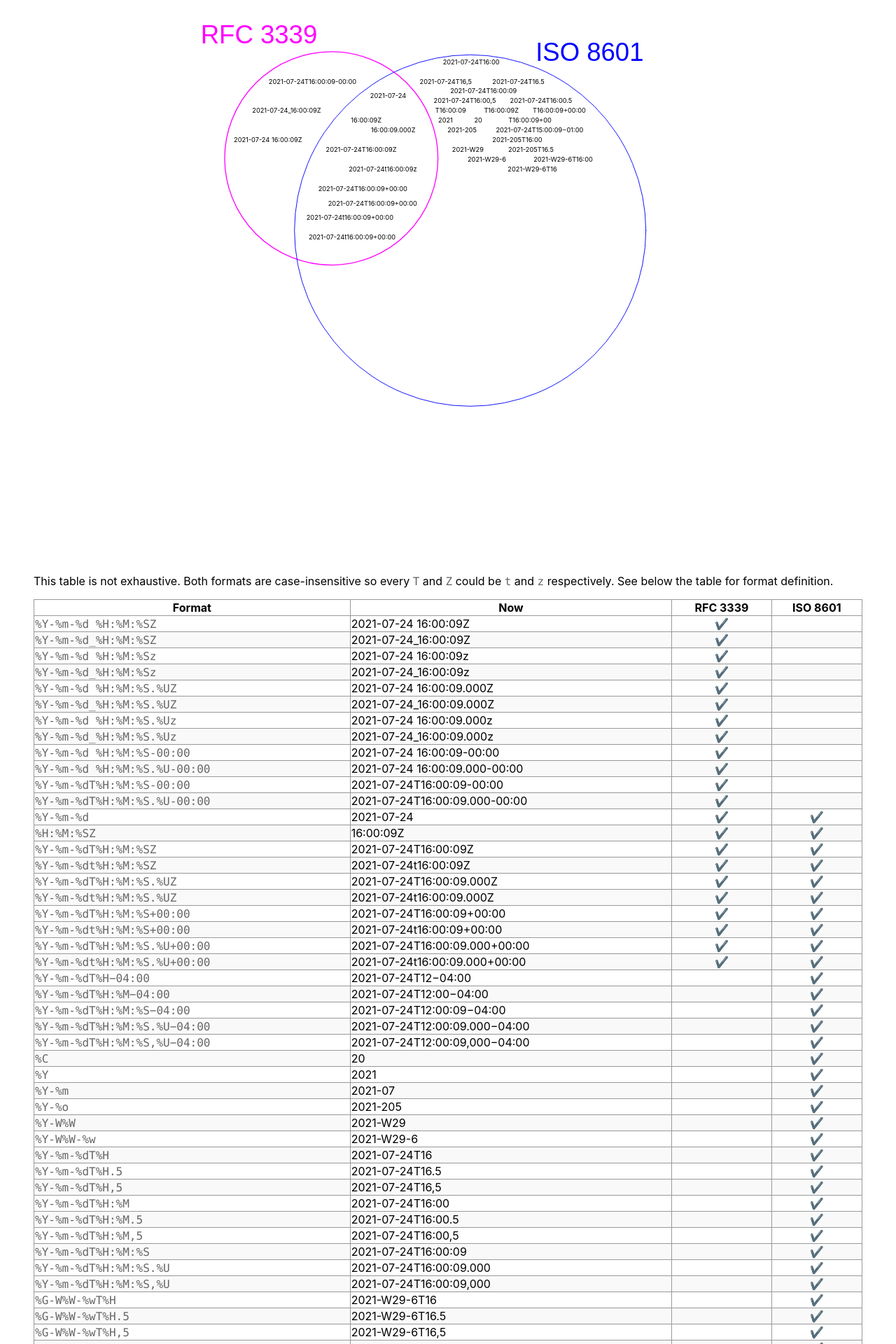
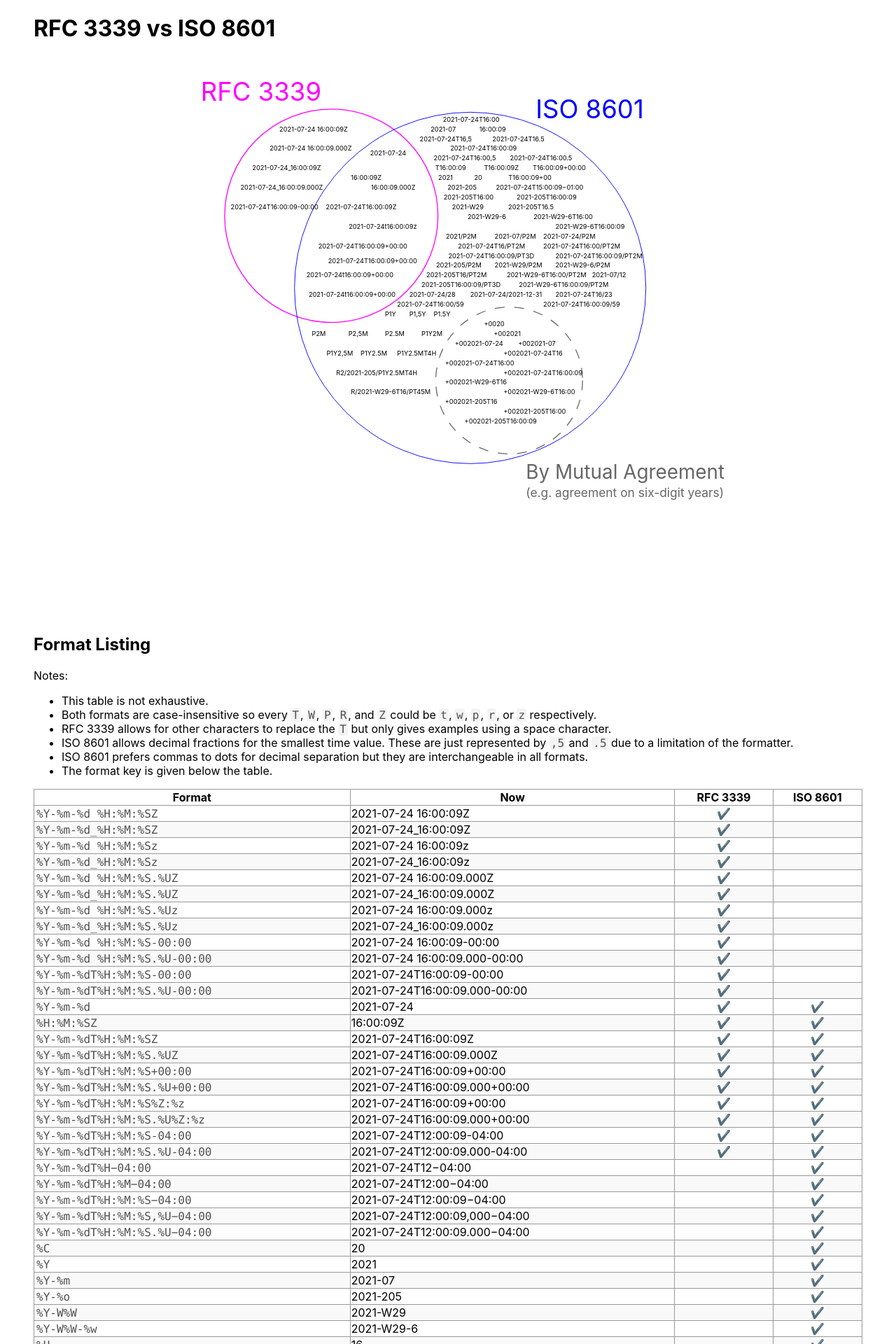
Before and after one commit to IJMacD/rfc3339-iso8601, a React (Create React App) app: page / in a window 1280 px wide. Shown: the top 1920 px of the page at 70% size. Built offline with nearby package versions, Linux system fonts and the light colour scheme.

Commit message:
More formats

```diff
--- a/src/App.css
+++ b/src/App.css
@@ -1,9 +1,14 @@
 .App {
-  padding: 0 3em;
+  padding: 0 1em;
+}
+@media (min-width: 768px) {
+  .App {
+    padding: 0 3em;
+  }
 }
 svg {
-  max-width: 100vw;
-  max-height: 100vh;
+  width: 100%;
+  max-height: 800px;
 }
 text {
   font-size: 2.653px;
@@ -37,5 +42,12 @@ text.key-label {
 }
 
 code {
-  color: #666;
+  color: #505050;
+  background-color: #F4F4F4;
+  border-radius: 3px;
+  padding: 0 2px;
 }
+
+.App-FormatTable code {
+  background-color: transparent;
+}
--- a/src/App.js
+++ b/src/App.js
@@ -18,17 +18,18 @@ const formats_rfc_only = [
   "%Y-%m-%dT%H:%M:%S.%U-00:00",
 ];
 
-const formats_both = [
+const formats_both_utc = [
   "%Y-%m-%d",
   "%H:%M:%SZ",
   "%Y-%m-%dT%H:%M:%SZ",
-  "%Y-%m-%dt%H:%M:%SZ",
   "%Y-%m-%dT%H:%M:%S.%UZ",
-  "%Y-%m-%dt%H:%M:%S.%UZ",
   "%Y-%m-%dT%H:%M:%S+00:00",
-  "%Y-%m-%dt%H:%M:%S+00:00",
   "%Y-%m-%dT%H:%M:%S.%U+00:00",
-  "%Y-%m-%dt%H:%M:%S.%U+00:00",
+];
+
+const formats_both_local = [
+  "%Y-%m-%dT%H:%M:%S%Z:%z",
+  "%Y-%m-%dT%H:%M:%S.%U%Z:%z",
 ];
 
 const full_date_formats = [
@@ -39,18 +40,19 @@ const full_date_formats = [
 
 const time_formats = [
   "%H",
+  "%H,5",
   "%H.5",
-  "%H,5",
   "%H:%M",
+  "%H:%M,5",
   "%H:%M.5",
-  "%H:%M,5",
   "%H:%M:%S",
+  "%H:%M:%S,%U",
   "%H:%M:%S.%U",
-  "%H:%M:%S,%U",
 ];
 
 const merged = mergeDatesWithTimes(full_date_formats, time_formats);
 const mergedBasic = merged.map(s => s.replace(/[-:]/g, ""));
+const mergedBoth = [ ...merged, ...mergedBasic ];
 
 const formats_iso_only = [
   "%C",
@@ -59,9 +61,13 @@ const formats_iso_only = [
   "%Y-%o",
   "%Y-W%W",
   "%Y-W%W-%w",
-  ...merged,
-  ...mergedBasic,
-];
+  ...time_formats,
+  ...time_formats.map(s => "T" + s),
+  ...mergedBoth,
+  ...mergedBoth.map(s => s + "%Z"),
+  ...merged.map(s => s + "%Z:%z"),
+  ...mergedBasic.map(s => s + "%Z%z"),
+].filter(s => !formats_both_local.includes(s));
 
 function App() {
   const [ now, setNow ] = useState(() => new Date());
@@ -73,8 +79,19 @@ function App() {
 
   return (
     <div className="App">
+      <h1>RFC 3339 vs ISO 8601</h1>
       <Diagram date={now} />
-      <p>This table is not exhaustive. Both formats are case-insensitive so every <code>T</code> and <code>Z</code> could be <code>t</code> and <code>z</code> respectively. See below the table for format definition.</p>
+      <h2>Format Listing</h2>
+      <p>Notes:
+        <ul>
+          <li>This table is not exhaustive.</li>
+          <li>Both formats are case-insensitive so every <code>T</code>, <code>W</code>, <code>P</code>, <code>R</code>, and <code>Z</code> could be <code>t</code>, <code>w</code>, <code>p</code>, <code>r</code>, or <code>z</code> respectively.</li>
+          <li>RFC 3339 allows for other characters to replace the <code>T</code> but only gives examples using a space character.</li>
+          <li>ISO 8601 allows decimal fractions for the smallest time value. These are just represented by <code>,5</code> and <code>.5</code> due to a limitation of the formatter.</li>
+          <li>ISO 8601 prefers commas to dots for decimal separation but they are interchangeable in all formats.</li>
+          <li>The format key is given below the table.</li>
+        </ul>
+      </p>
       <table className="App-FormatTable">
         <thead>
           <tr>
@@ -89,29 +106,33 @@ function App() {
             formats_rfc_only.map(f => <tr key={f}><td><code>{f}</code></td><td>{formatUTC(f, now)}</td><td>✔️</td><td></td></tr>)
           }
           {
-            formats_both.map(f => <tr key={f}><td><code>{f}</code></td><td>{formatUTC(f, now)}</td><td>✔️</td><td>✔️</td></tr>)
+            formats_both_utc.map(f => <tr key={f}><td><code>{f}</code></td><td>{formatUTC(f, now)}</td><td>✔️</td><td>✔️</td></tr>)
+          }
+          {
+            formats_both_local.map(f => <tr key={f}><td><code>{f}</code></td><td>{format(f, now)}</td><td>✔️</td><td>✔️</td></tr>)
+          }
+          {
+            [
+              "%Y-%m-%dT%H:%M:%S-04:00",
+              "%Y-%m-%dT%H:%M:%S.%U-04:00",
+            ].map(f => <tr key={f}><td><code>{f}</code></td><td>{formatUTC(f, now, -4 * 60)}</td><td>✔️</td><td>✔️</td></tr>)
           }
           {
             [
               "%Y-%m-%dT%H−04:00",
               "%Y-%m-%dT%H:%M−04:00",
               "%Y-%m-%dT%H:%M:%S−04:00",
+              "%Y-%m-%dT%H:%M:%S,%U−04:00",
               "%Y-%m-%dT%H:%M:%S.%U−04:00",
-              "%Y-%m-%dT%H:%M:%S,%U−04:00",
             ].map(f => <tr key={f}><td><code>{f}</code></td><td>{formatUTC(f, now, -4 * 60)}</td><td></td><td>✔️</td></tr>)
           }
           {
             formats_iso_only.map(f => <tr key={f}><td><code>{f}</code></td><td>{format(f, now)}</td><td></td><td>✔️</td></tr>)
           }
-          {
-            merged.map(f => <tr key={f}><td><code>{f}</code></td><td>{formatUTC(f, now)}Z</td><td></td><td>✔️</td></tr>)
-          }
-          {
-            mergedBasic.map(f => <tr key={f}><td><code>{f}</code></td><td>{formatUTC(f, now)}Z</td><td></td><td>✔️</td></tr>)
-          }
         </tbody>
       </table>
-      <pre>
+      <h3>Format Key</h3>
+      <pre style={{backgroundColor:"#F4F4F4"}}>
         <code>
           {`
 %C - Century
--- a/src/Diagram.js
+++ b/src/Diagram.js
@@ -6,8 +6,6 @@ function Diagram (props) {
 
   return (
     <svg
-      width="100%"
-      maxHidth="100vh"
       viewBox="14.726 53.645 220.993 229.91"
       xmlns="http://www.w3.org/2000/svg"
       {...restProps}
@@ -19,7 +17,6 @@ function Diagram (props) {
         fill="none"
         stroke="#f0f"
         strokeWidth={0.372}
-        strokeLinecap="round"
       />
       <circle
         cx={134.327}
@@ -28,16 +25,20 @@ function Diagram (props) {
         fill="none"
         stroke="#00f"
         strokeWidth={0.265}
-        strokeLinecap="round"
+      />
+      <circle
+        cx={150.327}
+        cy={186.288}
+        r={30.135}
+        fill="none"
+        stroke="#666"
+        strokeWidth={0.372}
+        strokeDasharray="4 4"
       />
       <text
         x={23.692}
         y={71.5}
-        fontWeight={400}
-        fontSize={10.583}
-        fontFamily="sans-serif"
         fill="#f0f"
-        strokeWidth={0.265}
         className="key-label"
       >
         {"RFC 3339"}
@@ -45,212 +46,289 @@ function Diagram (props) {
       <text
         x={161.192}
         y={78.692}
-        fontWeight={400}
-        fontSize={10.583}
-        fontFamily="sans-serif"
         fill="#00f"
-        strokeWidth={0.265}
         className="key-label"
       >
         {"ISO 8601"}
       </text>
+      <text
+        x={157.192}
+        y={226.692}
+        fill="#666"
+        className="key-label"
+        style={{fontSize:8}}
+      >
+        {"By Mutual Agreement"}
+        <tspan x={157.192} y={234} style={{fontSize:5}}>
+          (e.g. agreement on six-digit years)
+        </tspan>
+      </text>
       <g id="rfc">
-        <text
-          x={37.292}
-          y={112}
-        >
+        <text x={56} y={84}>
           {formatUTC("%Y-%m-%d %H:%M:%SZ", date)}
         </text>
-        <text
-          x={44.832}
-          y={100}
-        >
+        <text x={52} y={92}>
+          {formatUTC("%Y-%m-%d %H:%M:%S.%UZ", date)}
+        </text>
+        <text x={44.832} y={100}>
           {formatUTC("%Y-%m-%d_%H:%M:%SZ", date)}
         </text>
-        <text
-          x={51.601}
-          y={88}
-        >
+        <text x={40} y={108}>
+          {formatUTC("%Y-%m-%d_%H:%M:%S.%UZ", date)}
+        </text>
+        <text x={36} y={116}>
           {formatUTC("%Y-%m-%dT%H:%M:%S-00:00", date)}
         </text>
       </g>
       <g id="both">
-        <text
-          x={75.087}
-          y={116}
-        >
+        <text x={75.087} y={116}>
           {formatUTC("%Y-%m-%dT%H:%M:%SZ", date)}
         </text>
-        <text
-          x={84.466}
-          y={124}
-        >
+        <text x={84.466} y={124}>
           {formatUTC("%Y-%m-%dt%H:%M:%Sz", date)}
         </text>
-        <text
-          x={71.963}
-          y={132}
-        >
+        <text x={71.963} y={132}>
           {formatUTC("%Y-%m-%dT%H:%M:%S+00:00", date)}
         </text>
-        <text
-          x={76}
-          y={138}
-        >
+        <text x={76} y={138}>
           {format("%Y-%m-%dT%H:%M:%S%Z:%z", date)}
         </text>
-        <text
-          x={93.279}
-          y={94}
-        >
+        <text x={93.279} y={94}>
           {format("%Y-%m-%d", date)}
         </text>
-        <text
-          x={67.098}
-          y={144}
-        >
+        <text x={67.098} y={144}>
           {formatUTC("%Y-%m-%dt%H:%M:%S+00:00", date)}
         </text>
-        <text
-          x={68}
-          y={152}
-        >
+        <text x={68} y={152}>
           {format("%Y-%m-%dt%H:%M:%S%Z:%z", date)}
         </text>
-        <text
-          x={85.381}
-          y={104}
-        >
+        <text x={85.381} y={104}>
           {formatUTC("%H:%M:%SZ", date)}
         </text>
-        <text
-          x={93.631}
-          y={108}
-        >
+        <text x={93.631} y={108}>
           {formatUTC("%H:%M:%S.%UZ", date)}
         </text>
       </g>
       <g id="iso">
-        <text
-          x={123.106}
-          y={80}
-        >
+        <text x={123.106} y={80}>
           {format("%Y-%m-%dT%H:%M", date)}
         </text>
-        <text
-          x={113.587}
-          y={88}
-        >
+        <text x={118.106} y={84}>
+          {format("%Y-%m", date)}
+        </text>
+        <text x={138.106} y={84}>
+          {format("%H:%M:%S", date)}
+        </text>
+        <text x={113.587} y={88}>
           {format("%Y-%m-%dT%H,5", date)}
         </text>
-        <text
-          x={143.414}
-          y={88}
-        >
+        <text x={143.414} y={88}>
           {format("%Y-%m-%dT%H.5", date)}
         </text>
-        <text
-          x={126.139}
-          y={92}
-        >
+        <text x={126.139} y={92}>
           {format("%Y-%m-%dT%H:%M:%S", date)}
         </text>
-        <text
-          x={119.369}
-          y={96}
-        >
+        <text x={119.369} y={96}>
           {format("%Y-%m-%dT%H:%M,5", date)}
         </text>
-        <text
-          x={150.677}
-          y={96}
-        >
+        <text x={150.677} y={96}>
           {format("%Y-%m-%dT%H:%M.5", date)}
         </text>
-        <text
-          x={120}
-          y={100}
-        >
+        <text x={120} y={100}>
           {format("T%H:%M:%S", date)}
         </text>
-        <text
-          x={140}
-          y={100}
-        >
+        <text x={140} y={100}>
           {formatUTC("T%H:%M:%SZ", date)}
         </text>
-        <text
-          x={160}
-          y={100}
-        >
+        <text x={160} y={100}>
           {format("T%H:%M:%S%Z:%z", date)}
         </text>
-        <text
-          x={150}
-          y={104}
-        >
+        <text x={150} y={104}>
           {format("T%H:%M:%S%Z", date)}
         </text>
-        <text
-          x={121.202}
-          y={104}
-        >
+        <text x={121.202} y={104}>
           {format("%Y", date)}
         </text>
-        <text
-          x={136}
-          y={104}
-        >
+        <text x={136} y={104}>
           {format("%C", date)}
         </text>
-        <text
-          x={144.889}
-          y={108}
-        >
+        <text x={144.889} y={108}>
           {formatUTC("%Y-%m-%dT%H:%M:%S\u221201:00", date, -60)}
         </text>
-        <text
-          x={125.009}
-          y={108}
-        >
+        <text x={125.009} y={108}>
           {format("%Y-%o", date)}
         </text>
-        <text
-          x={143.413}
-          y={112}
-        >
+        <text x={123.413} y={112}>
           {format("%Y-%oT%H:%M", date)}
         </text>
-        <text
-          x={149.971}
-          y={116}
-        >
+        <text x={153.413} y={112}>
+          {format("%Y-%oT%H:%M:%S", date)}
+        </text>
+        <text x={149.971} y={116}>
           {format("%Y-%oT%H.5", date)}
         </text>
-        <text
-          x={126.913}
-          y={116}
-        >
+        <text x={126.913} y={116}>
           {format("%G-W%W", date)}
         </text>
-        <text
-          x={160.336}
-          y={120}
-        >
+        <text x={133.259} y={120}>
+          {format("%G-W%W-%w", date)}
+        </text>
+        <text x={160.336} y={120}>
           {format("%G-W%W-%wT%H:%M", date)}
         </text>
-        <text
-          x={133.259}
-          y={120}
-        >
-          {format("%G-W%W-%w", date)}
+        <text x={169.336} y={124}>
+          {format("%G-W%W-%wT%H:%M:%S", date)}
         </text>
-        <text
-          x={149.759}
-          y={124}
-        >
-          {format("%G-W%W-%wT%H", date)}
+
+        <text x={124.336} y={128}>
+          {format("%Y/P2M", date)}
         </text>
+        <text x={144.336} y={128}>
+          {format("%Y-%m/P2M", date)}
+        </text>
+        <text x={164.336} y={128}>
+          {format("%Y-%m-%d/P2M", date)}
+        </text>
+
+        <text x={129.336} y={132}>
+          {format("%Y-%m-%dT%H/PT2M", date)}
+        </text>
+        <text x={164.336} y={132}>
+          {format("%Y-%m-%dT%H:%M/PT2M", date)}
+        </text>
+
+        <text x={125.336} y={136}>
+          {format("%Y-%m-%dT%H:%M:%S/PT3D", date)}
+        </text>
+        <text x={169.336} y={136}>
+          {format("%Y-%m-%dT%H:%M:%S/PT2M", date)}
+        </text>
+
+
+        <text x={120.336} y={140}>
+          {format("%Y-%o/P2M", date)}
+        </text>
+        <text x={144.336} y={140}>
+          {format("%Y-W%W/P2M", date)}
+        </text>
+        <text x={169.336} y={140}>
+          {format("%Y-W%W-%w/P2M", date)}
+        </text>
+
+        <text x={116.336} y={144}>
+          {format("%Y-%oT%H/PT2M", date)}
+        </text>
+        <text x={149.336} y={144}>
+          {format("%Y-W%W-%wT%H:%M/PT2M", date)}
+        </text>
+        <text x={184.336} y={144}>
+          {format("%Y-%m/12", date)}
+        </text>
+
+        <text x={114.336} y={148}>
+          {format("%Y-%oT%H:%M:%S/PT3D", date)}
+        </text>
+        <text x={154.336} y={148}>
+          {format("%Y-W%W-%wT%H:%M:%S/PT2M", date)}
+        </text>
+
+        <text x={109.336} y={152}>
+          {format("%Y-%m-%d/28", date)}
+        </text>
+        <text x={134.336} y={152}>
+          {format("%Y-%m-%d/%Y-12-31", date)}
+        </text>
+        <text x={169.336} y={152}>
+          {format("%Y-%m-%dT%H/23", date)}
+        </text>
+
+        <text x={104.336} y={156}>
+          {format("%Y-%m-%dT%H:%M/59", date)}
+        </text>
+        <text x={164.336} y={156}>
+          {format("%Y-%m-%dT%H:%M:%S/59", date)}
+        </text>
+
+
+        <text x={99.336} y={160}>
+          {"P1Y"}
+        </text>
+        <text x={109.336} y={160}>
+          {"P1,5Y"}
+        </text>
+        <text x={119.336} y={160}>
+          {"P1.5Y"}
+        </text>
+
+        <text x={69.336} y={168}>
+          {"P2M"}
+        </text>
+        <text x={84.336} y={168}>
+          {"P2,5M"}
+        </text>
+        <text x={99.336} y={168}>
+          {"P2.5M"}
+        </text>
+        <text x={114.336} y={168}>
+          {"P1Y2M"}
+        </text>
+
+        <text x={75.336} y={176}>
+          {"P1Y2,5M"}
+        </text>
+        <text x={89.336} y={176}>
+          {"P1Y2.5M"}
+        </text>
+        <text x={104.336} y={176}>
+          {"P1Y2.5MT4H"}
+        </text>
+
+        <text x={79.336} y={184}>
+          {format("R2/%Y-%o/P1Y2.5MT4H", date)}
+        </text>
+
+        <text x={85.336} y={192}>
+          {format("R/%Y-W%W-%wT%H/PT45M", date)}
+        </text>
+
+        <g id="iso-mutual">
+          <text   x={140}   y={164}  >
+            {format("+00%C", date)}
+          </text>
+          <text   x={144}   y={168}  >
+            {format("+00%Y", date)}
+          </text>
+          <text   x={154}   y={172}  >
+            {format("+00%Y-%m", date)}
+          </text>
+          <text   x={128}   y={172}  >
+            {format("+00%Y-%m-%d", date)}
+          </text>
+          <text   x={148}   y={176}  >
+            {format("+00%Y-%m-%dT%H", date)}
+          </text>
+          <text   x={124}   y={180}  >
+            {format("+00%Y-%m-%dT%H:%M", date)}
+          </text>
+          <text   x={148}   y={184}  >
+            {format("+00%Y-%m-%dT%H:%M:%S", date)}
+          </text>
+          <text   x={124}   y={188}  >
+            {format("+00%G-W%W-%wT%H", date)}
+          </text>
+          <text   x={148}   y={192}  >
+            {format("+00%G-W%W-%wT%H:%M", date)}
+          </text>
+          <text   x={124}   y={196}  >
+            {format("+00%Y-%oT%H", date)}
+          </text>
+          <text   x={148}   y={200}  >
+            {format("+00%Y-%oT%H:%M", date)}
+          </text>
+          <text   x={132}   y={204}  >
+            {format("+00%Y-%oT%H:%M:%S", date)}
+          </text>
+        </g>
       </g>
     </svg>
   )
--- a/src/date.js
+++ b/src/date.js
@@ -4,7 +4,7 @@
 const month_index = [0, 31, 59, 90, 120, 151, 181, 212, 243, 273, 304, 334 ];
 
 function isLeapYear(year) {
-    return (year % 4 == 0 && (year % 400 == 0 || year % 100 != 0));
+    return (year % 4 === 0 && (year % 400 === 0 || year % 100 !== 0));
 }
 
 export function getYearDay(dt) {
@@ -104,7 +104,6 @@ export function getWeekDay (dt) {
     if (dt.getMonth() < 2) {
         const a = dt.getFullYear() - 1;
         const b = int(a / 4) - int(a / 100) + int(a / 400);
-        const c = int((a - 1) / 4) - int((a - 1) / 100) + int((a - 1) / 400);
         const e = 0;
         const f = dt.getDate() - 1 + int(31 * dt.getMonth());
         const g = (a + b) % 7;
```
